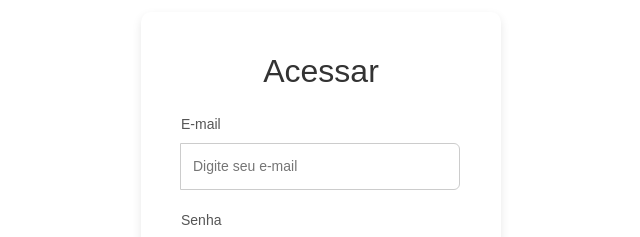
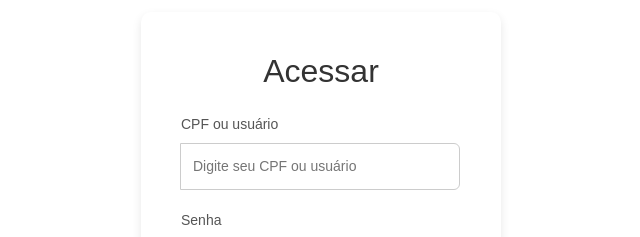
Before and after one commit to TulioLagroteria/CITEC-PROJ.-INTEGRADOR-Conecta-Canhotinho, a plain HTML site: page areadelogin.html in a window 1280 px wide. Shown: the part 202-439 px from the top of the page, without its empty margins (319-959 px from the left). Drawn offline with nearby package versions, Linux system fonts and the light colour scheme; files that its build step writes are made by us from their sources.

Commit message:
Atualizar o areadelogin.html
Alterado a parte de login por e-mail para "login por CPF/Usuário". Foi adicionado um ID que futuramente fará ponte com o arquivo js.

```diff
--- a/areadelogin.html
+++ b/areadelogin.html
@@ -18,8 +18,8 @@
         <form class="login-form">
             <h2>Acessar</h2>
             <div class="input-group">
-                <label for="email">E-mail</label>
-                <input type="email" id="email" required placeholder="Digite seu e-mail">
+                <label for="identificacao">CPF ou usuário</label>
+                <input type="text" id="identificacao" required placeholder="Digite seu CPF ou usuário">
             </div>
             <div class="input-group">
                 <label for="password">Senha</label>
```
